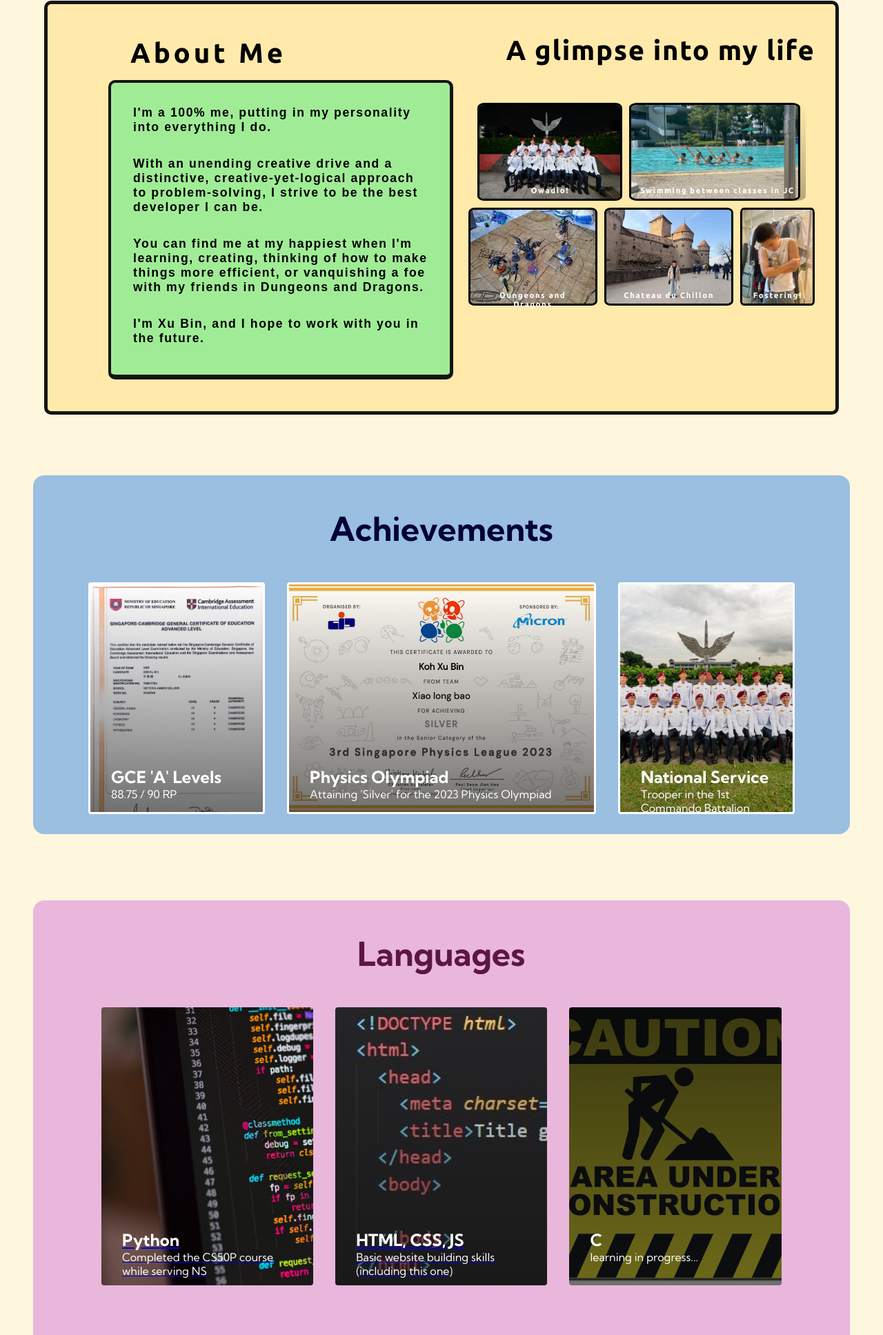
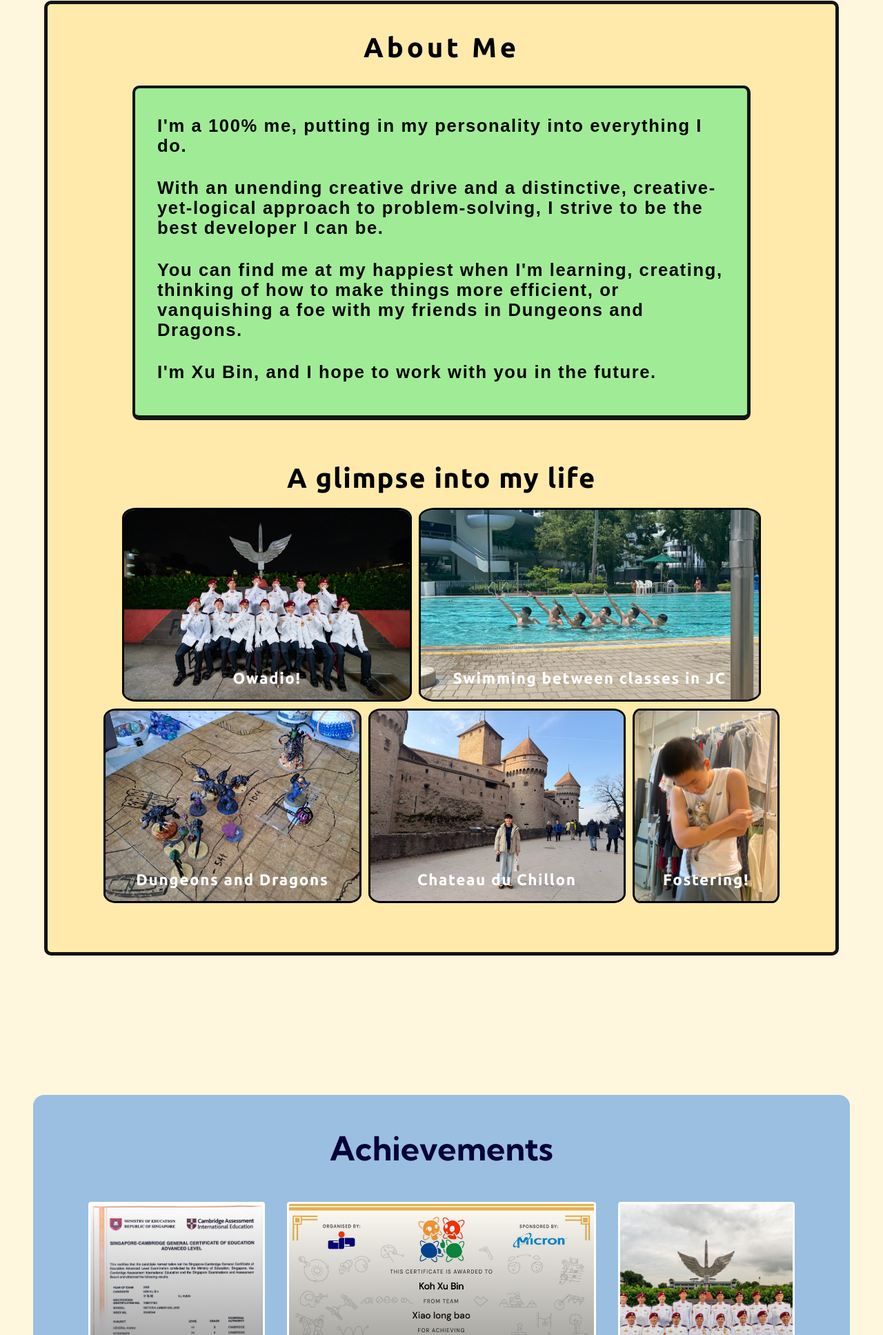
Before and after one commit to kohxubin/kohxubin.github.io, a plain HTML site: page index.html in a window 1280 px wide. Shown: the part 865-2800 px from the top of the page at 69% size. Drawn offline with Linux system fonts and the light colour scheme.

Commit message:
Add files via upload

```diff
--- a/styles.css
+++ b/styles.css
@@ -138,7 +138,7 @@ html {
     background-color: #fffaeb;
     z-index: 1;
     width: 80%;
-    max-width: 1400px;
+    /* max-width: 1400px; */
     padding: 0;
     border: 4px solid #141414;
     border-radius: 10px;
@@ -507,7 +507,11 @@ html {
     /* border-radius: 10px; */
 }
 
-#academic__container img {
+.services__container a{
+    text-decoration: none;
+}
+
+/* #academic__container img {
     height: 550px;
     width: auto;
     margin: auto;
@@ -515,7 +519,7 @@ html {
     display: grid;
     grid-template-columns: 1fr 1fr;
     justify-content: center;
-}
+} */
 
 .services__card {
     margin: 1rem;
@@ -631,6 +635,8 @@ html {
     top: 400px;
     left: 30px;
 }
+
+
 
 .services__card p{
     position: absolute;
@@ -908,29 +914,11 @@ html {
 
 /* Mobile Responsive */
 
-@media screen and (max-width: 960px) {
-    .main__content h1 {
-        font-size: 3.2rem;
-    }
 
-    .main__content h2 {
-        font-size: 3.2rem;
-    }
+/* Navbar */
+/* @media screen and (max-width: 960px) {
 
-    .main__content h3 {
-        font-size: 2.5rem;
-    }
-
-    .services {
-        height: 720px;
-    }
-
-    .services h1{
-        font-size: 2rem;
-        margin-top: 3rem;
-    }
-
-    /* .navbar {
+    .navbar {
         border: none;
         height: 90px;
         width: 100%;
@@ -1031,19 +1019,25 @@ html {
 
     #mobile-menu.is-active .bar:nth-child(3) {
         transform: translateY(-8px) rotate(-45deg);
-    } */
-}
+    }
+} */
+
+
 @media screen and (max-width: 1750px) {
+    .main__content {
+    padding: 6vw;
+    }
+
     .main__content h1{
-        font-size: 5rem;
+        font-size: 6.2vw;
     }
 
     .main__content h2 {
-        font-size: 3.2rem;
+        font-size: 1vw;
     }
 
     .main__content h3 {
-        font-size: 2.5rem;
+        font-size: 2.5vw;
     }
 
     .image--container {
@@ -1087,6 +1081,7 @@ html {
         height: calc(20vw * 1.312);
     }
 
+
     .achievement__card p {
         position: relative;
         top: 80%;
@@ -1105,6 +1100,7 @@ html {
     .services__card {
         width: 24vw;
         height: calc(24vw * 1.312);
+
     }
 
     .services__card h2 {
@@ -1124,6 +1120,126 @@ html {
 
     #achievements {
         height: calc(20vw * 1.312 + 35vh)
+    }
+}
+
+@media screen and (max-width: 1400px) {
+    .about {
+        grid-template-columns: none;
+        height: calc(85vw + 450px);
+    }
+
+    .about__container {
+        display: flex;
+        flex-direction: column;
+        height: 90%;
+        align-items: center;
+        padding: 20px 0px;
+    }
+
+    .about__left {
+        display: flex;
+        align-items: center;
+    }
+
+    .about__left h1 {
+        margin: 20px 0px 0px 0px;
+    }
+
+    .about__text {
+        margin: 2.5vw 0px ;
+        width: 70vw;
+    }
+
+    .about__text p {
+        font-size: 2vw;
+    }
+
+    .abtr {
+        justify-self: center;
+    }
+
+    .about__right {
+        display: flex;
+        flex-direction: column;
+    }
+
+    #memories {
+        position: static;
+        align-self: center;
+        margin: 0px 0px 15px 0px;
+    }
+
+    .image--container {
+        height: calc(22vw);
+    }
+
+    .image--container img {
+    height: calc(22vw);
+    }
+
+    .image--caption {
+        font-size: calc(1.76vw);
+    }
+
+    #achievements {
+        height: calc(55vw + 150px);
+    }
+
+    .achievement__card h2{
+        font-size: 2.2vw;
+        top: 108%;
+        left: 0%;
+        margin: 0px;
+    }
+
+    .achievement__card p{
+        font-size: 1.9vw;
+        top: 110%;
+        left: 2%
+    }
+
+     #services {
+        height: calc(55vw + 150px);
+    }
+
+    .services__card h2{
+        font-size: 2.2vw;
+        top: 108%;
+        left: 0%;
+        margin: 0px;
+    }
+
+    .services__card p{
+        font-size: 1.9vw;
+        top: 110%;
+        left: 2%
+    }
+
+
+}
+
+
+@media screen and (max-width: 960px) {
+    .main__content h1 {
+        font-size: 3.2rem;
+    }
+
+    .main__content h2 {
+        font-size: 3.2rem;
+    }
+
+    .main__content h3 {
+        font-size: 2.5rem;
+    }
+
+    .services {
+        height: 720px;
+    }
+
+    .services h1{
+        font-size: 2rem;
+        margin-top: 3rem;
     }
 }
 
```
